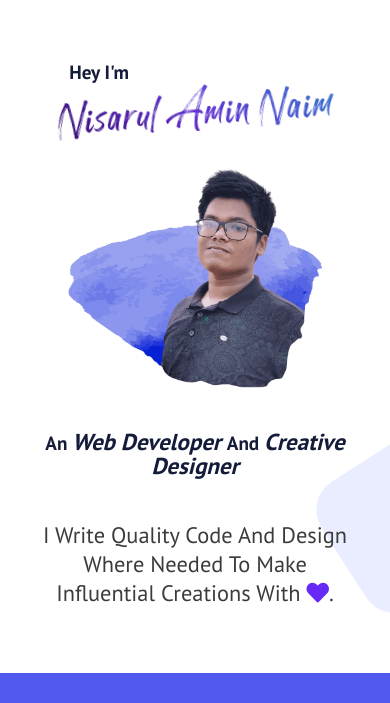
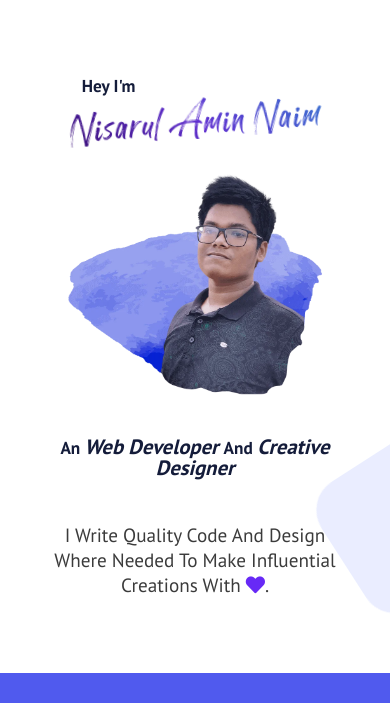
Before and after one commit to nisarul-dev/My-Own-Site, a plain HTML site: page index.html in a window 390 px wide. Shown: the part 87-790 px from the top of the page. Drawn offline with Linux system fonts and the light colour scheme.

Commit message:
Update style.css

```diff
--- a/css/style.css
+++ b/css/style.css
@@ -234,7 +234,7 @@ header .hero-area .image-area img {
   /* 1.2.1 Text Area  */
   /* H1 */
   header .hero-area .text-area h1 {
-    font-size: 1.5em;
+    font-size: 1.35em;
     line-height: 1.2em;
     font-weight: bold;
     text-align: center;
@@ -265,7 +265,7 @@ header .hero-area .image-area img {
   }
   /* H4 */
   header .hero-area h4 {
-    font-size: 1.75em;
+    font-size: 1.5em;
     text-align: center;
     color: #3b3b3b;
     margin-bottom: 2.5em;
```
